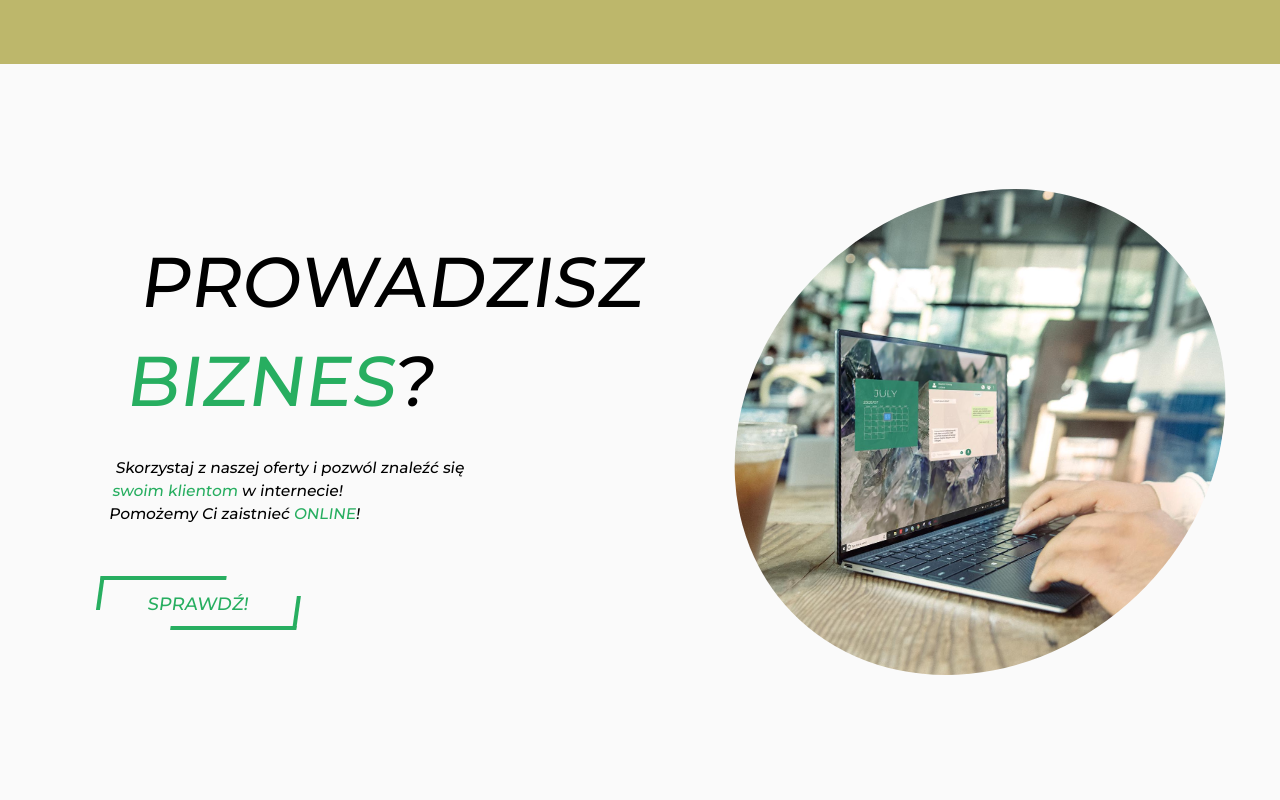
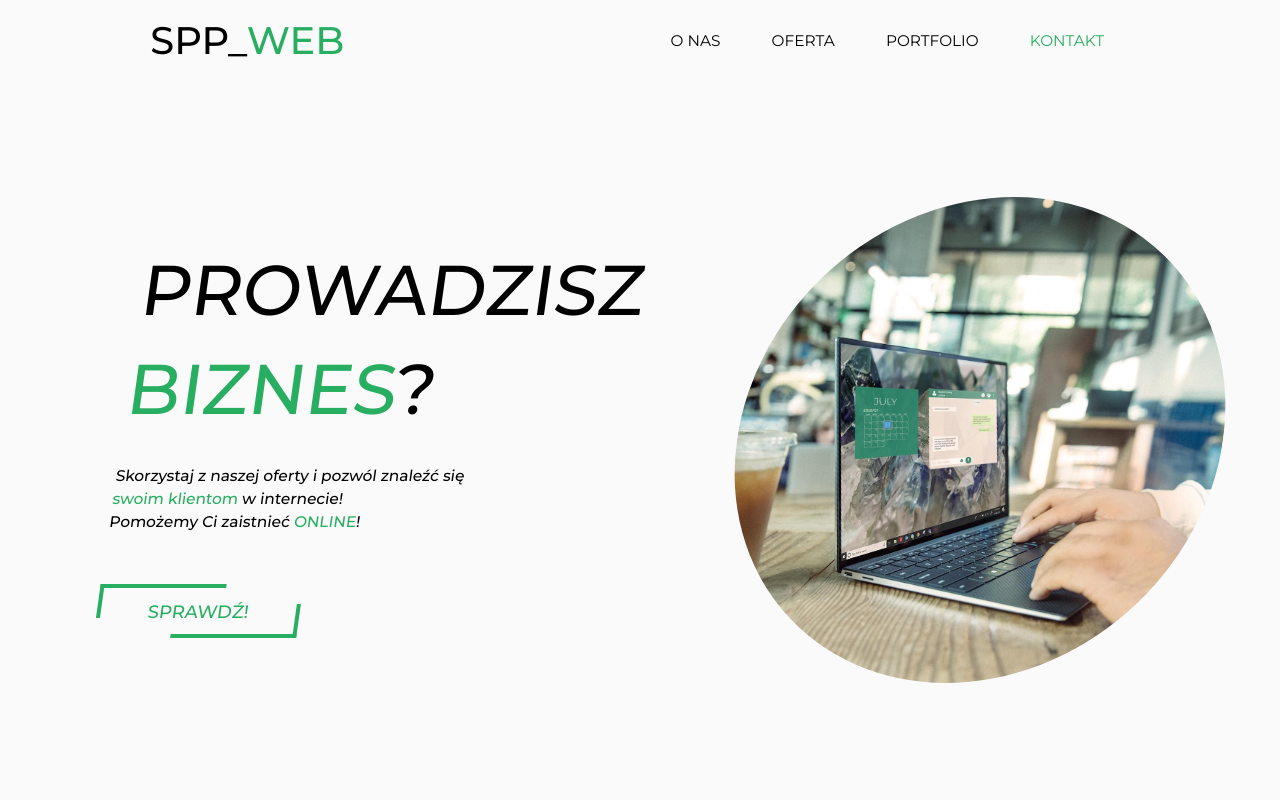
Before and after one commit to paw3lsyp3k/SPP_WEB_v2, a plain HTML site: page index.html in a window 1280 px wide. Shown: the top 800 px of the page. Drawn offline with Linux system fonts and the light colour scheme.

Commit message:
adding a navbar

```diff
--- a/index.html
+++ b/index.html
@@ -12,9 +12,19 @@
 </head>
 <body>
     <div class="landing-wrapper">
-        <nav>
-
-        </nav>
+        <div class="navBar">
+            <div class="navBarLogo">
+                SPP_<a>WEB</a>
+            </div>
+            <nav>
+                <ul>
+                    <li class="menu-about">O NAS</li>
+                    <li class="menu-offer">OFERTA</li>
+                    <li class="menu-portfolio">PORTFOLIO</li>
+                    <li class="menu-contact">KONTAKT</li>
+                </ul>
+            </nav>
+        </div>
         <div class="landing-contener">
             <div class="landing-content">
                 <h1>Prowadzisz<br><a>biznes</a>?</h1>
--- a/styles/main.scss
+++ b/styles/main.scss
@@ -19,15 +19,59 @@ body{
 .landing-wrapper{
     width: 100%;
     height: 100vh;
-    background-color: chartreuse;
-    nav{
+    .navBar{
         width: 100%;
-        height: 8%;
-        background-color: darkkhaki;
+        height: 10%;
+        display: flex;
+        align-items: center;
+        justify-content: space-around;
+        background-color: $white;
+        .navBarLogo{
+            font-size: 3vmax;
+            font-weight: 500;
+            a{
+                color: #27AE60;
+            }
+        }
+        nav ul{
+                display: flex;
+                align-items: center;
+                justify-content: space-around;
+                list-style: none;
+                li{
+                    margin: 0 1vmax;
+                    font-size: 1.2vmax;
+                    padding: 0.5vmax 1vmax;
+                    cursor: pointer;
+                    position: relative;
+                    &::before{
+                        content: '';
+                        display: block;
+                        position: absolute;
+                        bottom: 0;
+                        width: 0px;
+                        height: 2px;
+                        background-color: $main-color;
+                        transition: 350ms ease;
+                    }
+
+                }
+                .menu-about:hover,
+                .menu-offer:hover,
+                .menu-portfolio:hover,
+                .menu-contact:hover{
+                    &::before{
+                        width: 90%;
+                    }
+                }
+                .menu-contact{
+                    color: $main-color;
+                }
+            }
     }
     .landing-contener {
         width: 100%;
-        height: 92%;
+        height: 90%;
         background-color: $white;
         display: flex;
         justify-content: space-around;
```
Also changed, not shown: styles/main.css, 2 other files.
